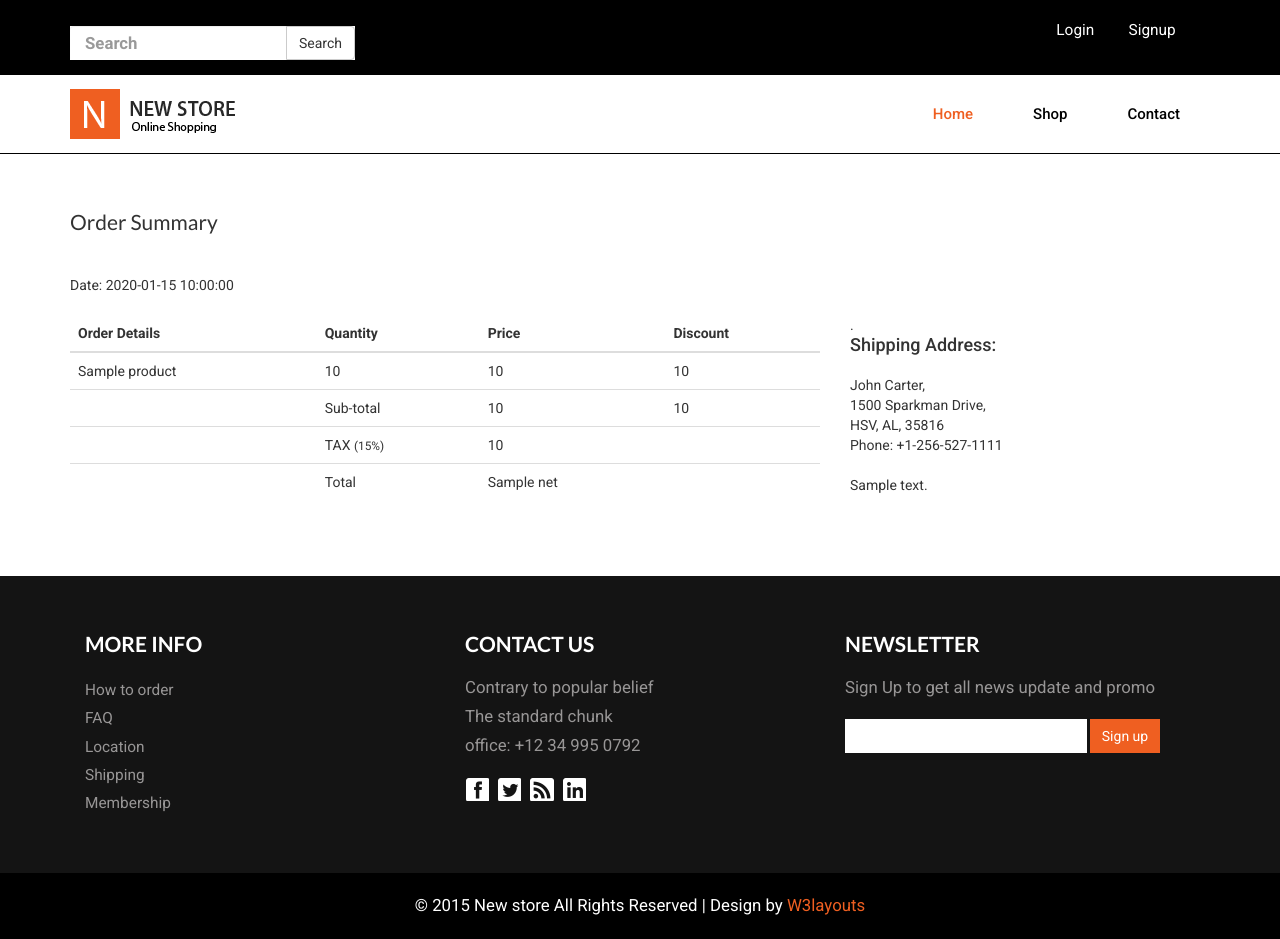
After one commit to bass404/torpedo, a Python web app: template torpedo/templates/orders/order_summary.html in a window 1280 px wide. The commit adds this page. Run offline with Jinja, Linux system fonts and the light colour scheme; the template is opened without the code that fills it: most values are stand-ins (such as "Sample title", 1, 10 or a date in 2020).

Commit message:
Order Summary, Checkout (Continue Basket) link added to shop

```diff
--- a/torpedo/templates/orders/checkout.html
+++ b/torpedo/templates/orders/checkout.html
@@ -42,7 +42,7 @@
 
     </div>
     <div class="col-md-3 cart-total">
-      <a class="continue" href="#">Continue to basket</a>
+      <a class="continue" href="{{ url_for('products_list_view') }}">Continue to basket</a>
       <div class="price-details">
         <h3>Price Details</h3>
         <span>Total</span>
--- /dev/null
+++ b/torpedo/templates/orders/order_summary.html
@@ -0,0 +1,70 @@
+{% extends "base_templates/base.html" %}
+
+{% block container %}
+<div class="container">
+    <div class="check">
+        <h1>Order Summary</h1>
+        Date: {{ cart_details.date }}<br/><br/>
+        <div class="row">
+            <div class="col-md-8">
+                <table class="table">
+                    <thead>
+                    <tr>
+                        <th>Order Details</th>
+                        <th>Quantity</th>
+                        <th>Price</th>
+                        <th>Discount</th>
+                    </tr>
+                    </thead>
+                    <tbody>
+
+                    {% for product in products %}
+                    <tr>
+                        <td>{{ product.get_display_name }}</td>
+                        <td>{{ product.quantity }}</td>
+                        <td>{{ product.get_price }}</td>
+                        <td>{{ product.get_discount }}</td>
+                    </tr>
+                    {% endfor %}
+
+                    <tr>
+                        <td>&nbsp;</td>
+                        <td>Sub-total</td>
+                        <td>{{ cart_details.total }}</td>
+                        <td>{{ cart_details.discount }}</td>
+                    </tr>
+                    <tr>
+                        <td>&nbsp;</td>
+                        <td>TAX
+                            <small> (15%)</small>
+                        </td>
+                        <td>{{ cart_details.tax }}</td>
+                        <td>&nbsp;</td>
+                    </tr>
+                    <tr>
+                        <td>&nbsp;</td>
+                        <td>Total</td>
+                        <td>{{ cart_details.net }}</td>
+                        <td>&nbsp;</td>
+                    </tr>
+                    </tbody>
+                </table>
+            </div>
+
+            <div class="col-md-4">.
+
+                <p>
+                <h4>Shipping Address:</h4><br/>
+                John Carter,<br/>
+                1500 Sparkman Drive,<br/>
+                HSV, AL, 35816<br/>
+                Phone: +1-256-527-1111<br/>
+                <br/>
+                {{ cart_details.address}}
+                </p>
+                <!--<a class="order" href="{{ url_for('user_order_view') }}">Confirm Order</a>-->
+            </div>
+        </div>
+    </div>
+</div>
+{% endblock %}
```
Also changed, not shown: torpedo/orders/views.py (+11 -0 lines).
